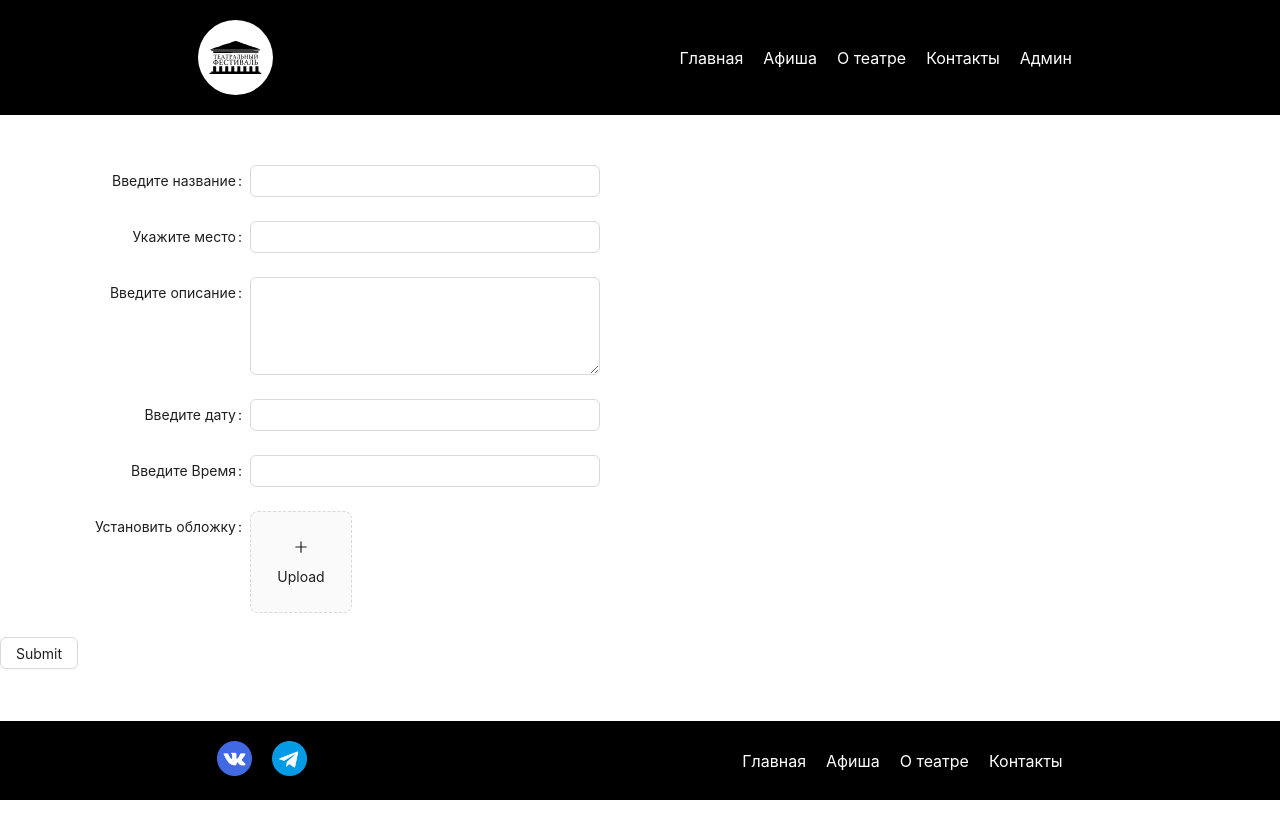
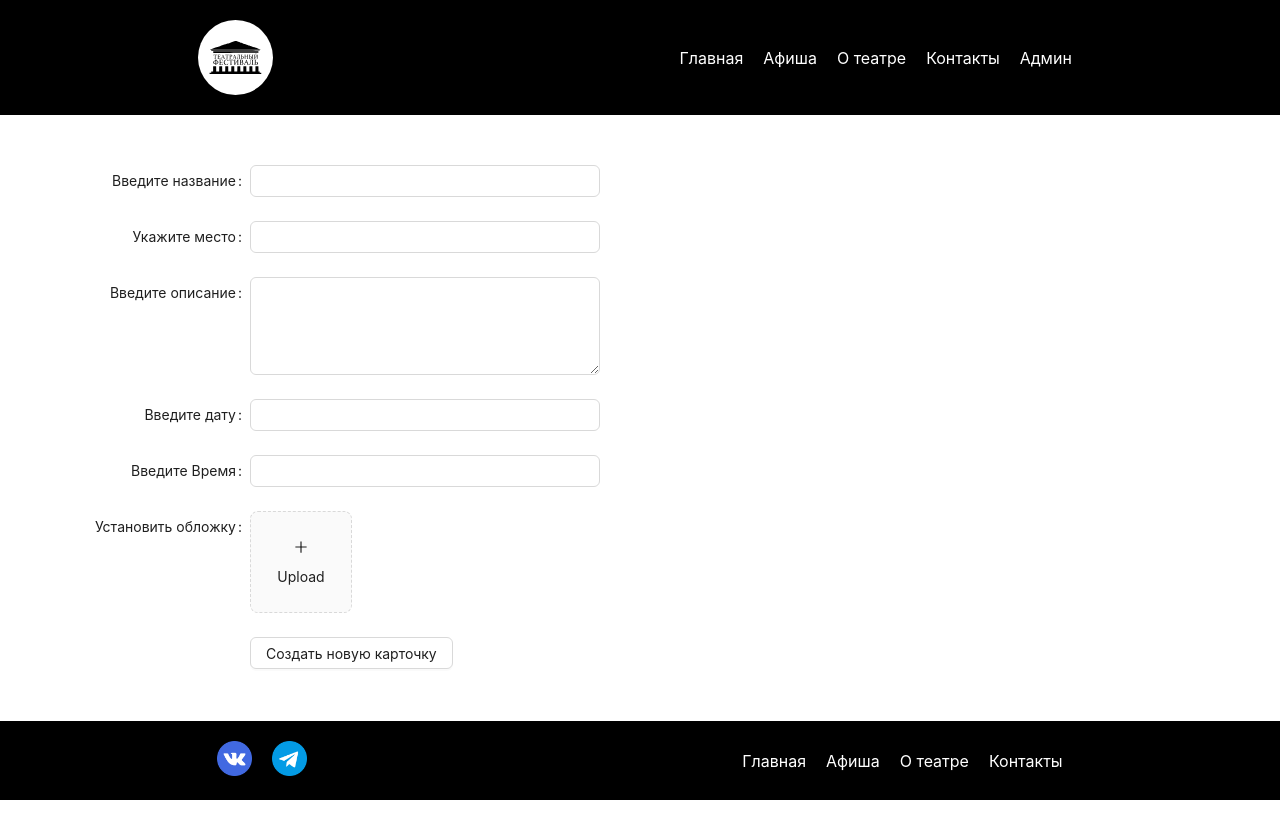
Before and after one commit to KUKU-Aeon/TheaterFest, a React (Create React App) app: page /make-bill in a window 1280 px wide. Built offline with nearby package versions, Linux system fonts and the light colour scheme; no server answers; the database is empty.

Commit message:
uploaded files

```diff
--- a/src/CreateBillborad.js
+++ b/src/CreateBillborad.js
@@ -113,8 +113,8 @@ const CreateBill = () => {
                         </Upload>
                     </Form.Item>
                     <Form.Item>
-                        <Button htmlType="submit">
-                            Submit
+                        <Button htmlType="submit" style={{marginLeft: 250}}>
+                            Создать новую карточку
                         </Button>
                     </Form.Item>
                 </Form>
```
